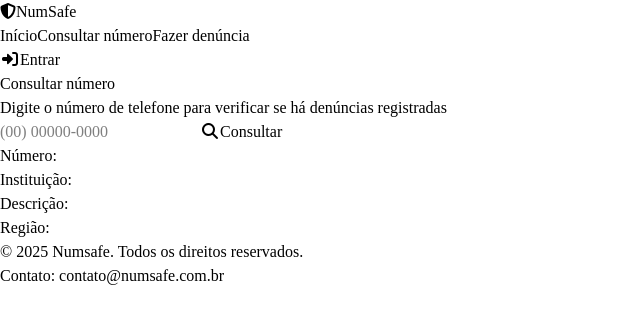
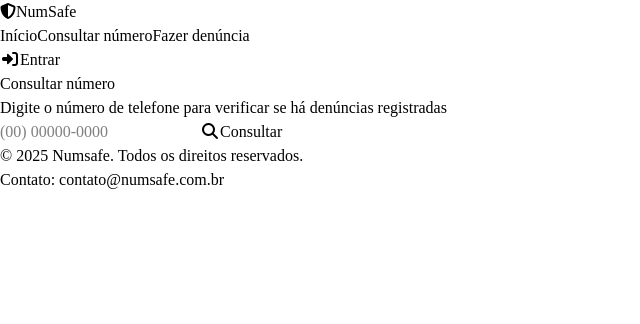
Before and after one commit to RedBrenono/projeto_A3_USJT_Mooca_Bossini, a React (Vite) app in the folder Frontend/create-react-app/: page /Consulta in a window 1280 px wide. Shown: the top 324 px of the page, without its empty margins (0-640 px from the left). Built offline with nearby package versions, Linux system fonts and the light colour scheme; no server answers.

Commit message:
feat(consulta): consulta e mostra múltiplas denúncias

```diff
--- a/Frontend/create-react-app/src/Consulta.jsx
+++ b/Frontend/create-react-app/src/Consulta.jsx
@@ -5,23 +5,19 @@ import axios from 'axios'
 const Consulta = () => {
 
   const [numero, setNumero] = useState("")
-  const [consulta, setConsulta] = useState([0])
+  const [consulta, setConsulta] = useState([])
 
   const buscarConsulta = async () => {
 
     try {
       const response = await axios.get(`http://localhost:5000/denuncias/numero/${numero}`)
-      setConsulta(response.data)
+      setConsulta(response.data ??[])
+
 
     } catch (err) {
-      console.error(err.message);
+      console.error(err.message)
+      setConsulta([])
     }}
-
-   useEffect(() => {
-    buscarConsulta()
-  }, [])
-
-  console.log(consulta);
 
 
   return (
@@ -47,26 +43,27 @@ const Consulta = () => {
         </button>
       </div>
 
-      {consulta && (
-      <div className="grid grid-cols-2 gap-3 rounded-xl bg-white mt-4 p-2 shadow-md border border-gray-300">
+      {consulta.length > 0 && (
+        consulta.map((item) => (
+      <div key={item.id} className="grid grid-cols-2 gap-3 rounded-xl bg-white mt-4 p-2 shadow-md border border-gray-300">
 
         <p className="font-semibold text-gray-700">Número:</p>
-        <p className="text-gray-600">{consulta[0].numero_telefone}</p>
+        <p className="text-gray-600">{item.numero_telefone}</p>
 
         <p className="font-semibold text-gray-700">Instituição:</p>
-        <p className="text-gray-600">{consulta[0].instituicao}</p>
+        <p className="text-gray-600">{item.instituicao}</p>
 
         <p className="font-semibold text-gray-700">Descrição:</p>
-        <p className="text-gray-600">{consulta[0].descricao}</p>
+        <p className="text-gray-600">{item.descricao}</p>
 
         <p className="font-semibold text-gray-700">Região:</p>
-        <p className="text-gray-600">{consulta[0].regiao}</p>
+        <p className="text-gray-600">{item.regiao}</p>
 
         {/* <p className="font-semibold text-gray-700">Data:</p>
         <p className="text-gray-600"> {new Date(consulta[0].data_denuncia).toLocaleDateString("pt-BR")}</p> */}
 
       </div>
-      )}
+      )))}
 
     </div>
 
```
Also changed, not shown: 1 other file (tests, documents, lock files or other folders).
